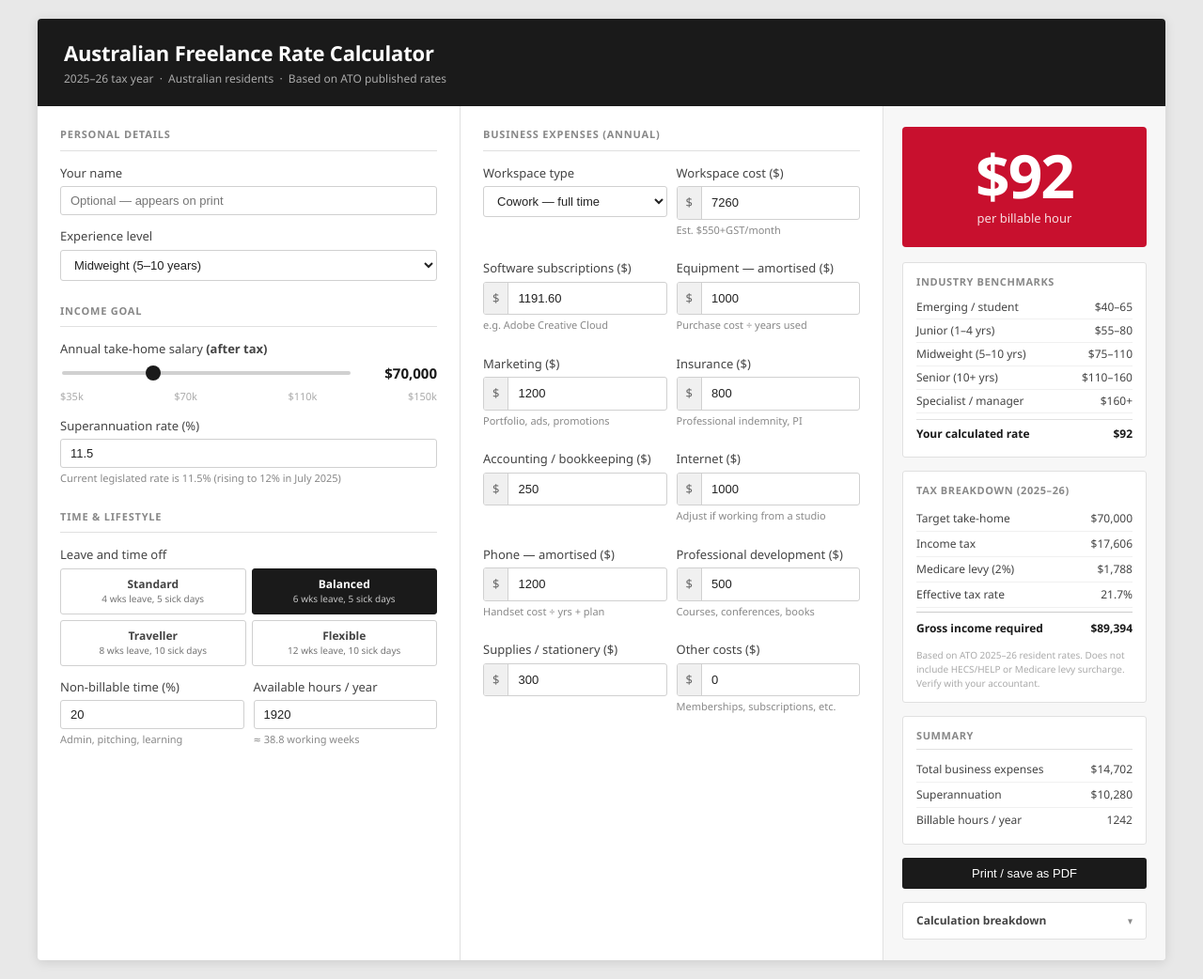
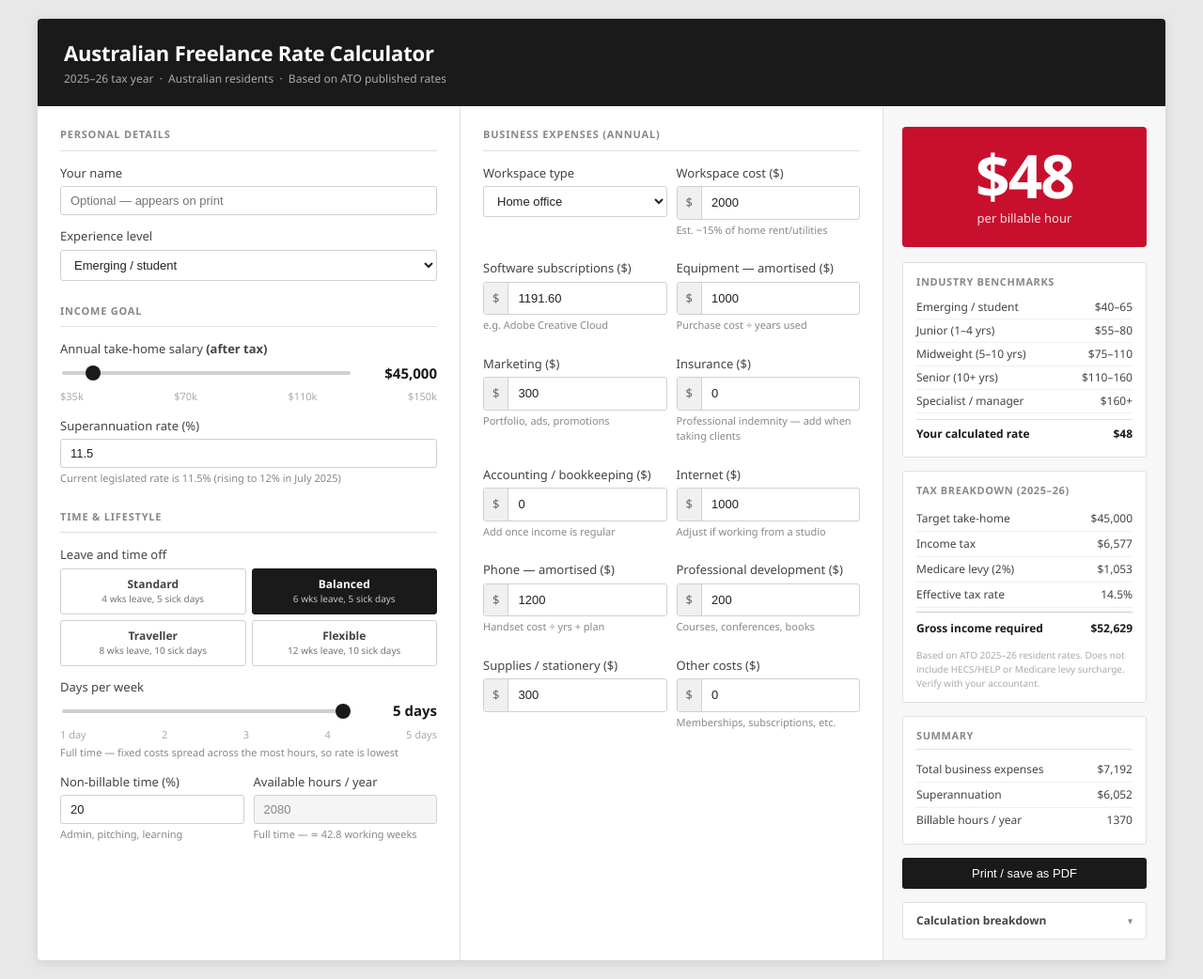
Before and after one commit to Leigh-code/Canvas, a Jekyll site: the page docs/hourly-rate-calculator.html, which Jekyll copies as it is, in a window 1280 px wide. Shown: the whole page at 94% size. Built offline with Jekyll 4.4.1, drawn with Linux system fonts in a browser that asks for light colours.

Commit message:
Update hourly-rate-calculator.html

```diff
--- a/docs/hourly-rate-calculator.html
+++ b/docs/hourly-rate-calculator.html
@@ -505,9 +505,9 @@
             <div class="form-group">
                 <label for="designerLevel">Experience level</label>
                 <select id="designerLevel">
-                    <option value="emerging">Emerging / student</option>
+                    <option value="emerging" selected>Emerging / student</option>
                     <option value="junior">Junior (1–4 years)</option>
-                    <option value="mid" selected>Midweight (5–10 years)</option>
+                    <option value="mid">Midweight (5–10 years)</option>
                     <option value="senior">Senior (10+ years)</option>
                     <option value="specialist">Specialist / studio manager</option>
                 </select>
@@ -518,8 +518,8 @@
             <div class="form-group">
                 <label>Annual take-home salary <strong>(after tax)</strong></label>
                 <div class="slider-row">
-                    <input type="range" id="salarySlider" min="35000" max="150000" step="5000" value="70000">
-                    <div class="slider-value">$<span id="salaryDisplay">70,000</span></div>
+                    <input type="range" id="salarySlider" min="35000" max="150000" step="5000" value="45000">
+                    <div class="slider-value">$<span id="salaryDisplay">45,000</span></div>
                 </div>
                 <div class="slider-labels">
                     <span>$35k</span><span>$70k</span><span>$110k</span><span>$150k</span>
@@ -556,6 +556,18 @@
                 </div>
             </div>
 
+            <div class="form-group">
+                <label>Days per week</label>
+                <div class="slider-row">
+                    <input type="range" id="daysPerWeek" min="1" max="5" step="1" value="5">
+                    <div class="slider-value"><span id="daysDisplay">5</span> days</div>
+                </div>
+                <div class="slider-labels">
+                    <span>1 day</span><span>2</span><span>3</span><span>4</span><span>5 days</span>
+                </div>
+                <div class="hint" id="daysHint">Full time — fixed costs spread across more hours, so rate is lower</div>
+            </div>
+
             <div class="two-col">
                 <div class="form-group">
                     <label for="adminTime">Non-billable time (%)</label>
@@ -564,7 +576,7 @@
                 </div>
                 <div class="form-group">
                     <label for="availableHours">Available hours / year</label>
-                    <input type="number" id="availableHours" value="1920">
+                    <input type="number" id="availableHours" value="1920" readonly style="background:#f5f5f5; color:#888; cursor:default;">
                     <div class="hint" id="hoursHint">—</div>
                 </div>
             </div>
@@ -581,17 +593,17 @@
                 <div class="form-group">
                     <label for="workspaceType">Workspace type</label>
                     <select id="workspaceType">
-                        <option value="home">Home office</option>
+                        <option value="home" selected>Home office</option>
                         <option value="part-time-2">Cowork — 2 days/wk</option>
                         <option value="part-time-3">Cowork — 3 days/wk</option>
-                        <option value="full-time" selected>Cowork — full time</option>
+                        <option value="full-time">Cowork — full time</option>
                     </select>
                 </div>
 
                 <div class="form-group">
                     <label for="workspace">Workspace cost ($)</label>
-                    <div class="input-prefix"><span>$</span><input type="number" id="workspace" value="7260"></div>
-                    <div class="hint" id="workspaceHint">Est. $550+GST/month</div>
+                    <div class="input-prefix"><span>$</span><input type="number" id="workspace" value="2000"></div>
+                    <div class="hint" id="workspaceHint">Est. ~15% of home rent/utilities</div>
                 </div>
 
                 <div class="form-group">
@@ -608,19 +620,20 @@
 
                 <div class="form-group">
                     <label for="marketing">Marketing ($)</label>
-                    <div class="input-prefix"><span>$</span><input type="number" id="marketing" value="1200"></div>
+                    <div class="input-prefix"><span>$</span><input type="number" id="marketing" value="300"></div>
                     <div class="hint">Portfolio, ads, promotions</div>
                 </div>
 
                 <div class="form-group">
                     <label for="insurance">Insurance ($)</label>
-                    <div class="input-prefix"><span>$</span><input type="number" id="insurance" value="800"></div>
-                    <div class="hint">Professional indemnity, PI</div>
+                    <div class="input-prefix"><span>$</span><input type="number" id="insurance" value="0"></div>
+                    <div class="hint">Professional indemnity — add when taking clients</div>
                 </div>
 
                 <div class="form-group">
                     <label for="accountant">Accounting / bookkeeping ($)</label>
-                    <div class="input-prefix"><span>$</span><input type="number" id="accountant" value="250"></div>
+                    <div class="input-prefix"><span>$</span><input type="number" id="accountant" value="0"></div>
+                    <div class="hint">Add once income is regular</div>
                 </div>
 
                 <div class="form-group">
@@ -637,7 +650,7 @@
 
                 <div class="form-group">
                     <label for="development">Professional development ($)</label>
-                    <div class="input-prefix"><span>$</span><input type="number" id="development" value="500"></div>
+                    <div class="input-prefix"><span>$</span><input type="number" id="development" value="200"></div>
                     <div class="hint">Courses, conferences, books</div>
                 </div>
 
@@ -751,6 +764,9 @@
                     </div>
                     <div class="breakdown-section">Working hours</div>
                     <div class="breakdown-row">
+                        <span>Days per week</span><span><span id="detailDays">5</span> days</span>
+                    </div>
+                    <div class="breakdown-row">
                         <span>Full-year hours (52 × 40)</span><span>2,080</span>
                     </div>
                     <div class="breakdown-row">
@@ -835,13 +851,19 @@
         const targetNet    = parseFloat(document.getElementById('salarySlider').value);
         const superRate    = parseFloat(document.getElementById('superannuation').value) || 11.5;
         const adminPct     = parseFloat(document.getElementById('adminTime').value) || 20;
-        const availHours   = parseFloat(document.getElementById('availableHours').value) || 1920;
+        const daysPerWeek  = parseFloat(document.getElementById('daysPerWeek').value) || 5;
 
+        // Scale available hours by days/week fraction of full time (5 days)
         const ls           = lifestyleData[currentLifestyle];
         const leaveHrs     = ls.leaveHrs + ls.sickHrs;
         const publicHols   = 88;
-        const workingHrs   = availHours - leaveHrs - publicHols;
-        const billableHrs  = Math.max(workingHrs * (1 - adminPct / 100), 100);
+        // Full-time base then scale proportionally
+        const fullTimeAvail = 2080 - leaveHrs - publicHols;
+        const scaledAvail   = fullTimeAvail * (daysPerWeek / 5);
+        const billableHrs  = Math.max(scaledAvail * (1 - adminPct / 100), 100);
+
+        // Update the available hours field to reflect scaling (read-only display)
+        document.getElementById('availableHours').value = Math.round(scaledAvail + leaveHrs + publicHols);
 
         const expenses = ['workspace','software','computer','marketing','insurance',
                           'accountant','internet','phone','development','stationery','otherExpenses']
@@ -881,27 +903,37 @@
         document.getElementById('calcResult').textContent         = Math.round(hourlyRate);
 
         document.getElementById('detailLeave').textContent        = leaveHrs;
-        document.getElementById('detailAdmin').textContent        = Math.round(workingHrs * adminPct / 100);
+        document.getElementById('detailDays').textContent         = daysPerWeek;
+        document.getElementById('detailAdmin').textContent        = Math.round(scaledAvail * adminPct / 100);
         document.getElementById('detailBillable').textContent     = Math.round(billableHrs);
 
         // Hours hint
-        const workWeeks = ((availHours - leaveHrs - publicHols) / 40).toFixed(1);
-        document.getElementById('hoursHint').textContent = `≈ ${workWeeks} working weeks`;
+        const workWeeks = (scaledAvail / (8 * daysPerWeek)).toFixed(1);
+        const daysLabel = daysPerWeek === 5 ? 'Full time' : `${daysPerWeek} day${daysPerWeek > 1 ? 's' : ''}/week`;
+        document.getElementById('hoursHint').textContent = `${daysLabel} — ≈ ${workWeeks} working weeks`;
+
+        // Days slider hint
+        const daysHints = {
+            1: '1 day/week — fixed costs spread across very few hours, so rate is much higher',
+            2: '2 days/week — part time; rate rises significantly to cover fixed costs',
+            3: '3 days/week — part time; rate still higher than full time',
+            4: '4 days/week — near full time',
+            5: 'Full time — fixed costs spread across the most hours, so rate is lowest',
+        };
+        document.getElementById('daysDisplay').textContent  = daysPerWeek;
+        document.getElementById('daysHint').textContent     = daysHints[daysPerWeek];
     }
 
     function setLifestyle(style) {
         currentLifestyle = style;
         document.querySelectorAll('.lifestyle-btn').forEach(b => b.classList.remove('active'));
         document.querySelector(`[data-style="${style}"]`).classList.add('active');
-
-        const ls   = lifestyleData[style];
-        const total = ls.leaveHrs + ls.sickHrs + 88;
-        document.getElementById('availableHours').value = 2080 - total;
         calculate();
     }
 
     // ── Event listeners ────────────────────────────────────────────────────
     document.getElementById('salarySlider').addEventListener('input', calculate);
+    document.getElementById('daysPerWeek').addEventListener('input', calculate);
     document.getElementById('designerLevel').addEventListener('change', function () {
         const d = experienceDefaults[this.value];
         document.getElementById('salarySlider').value = d.salary;
```
Also changed, not shown: other parts of docs/hourly-rate-calculator.html (+2 -1 lines).
